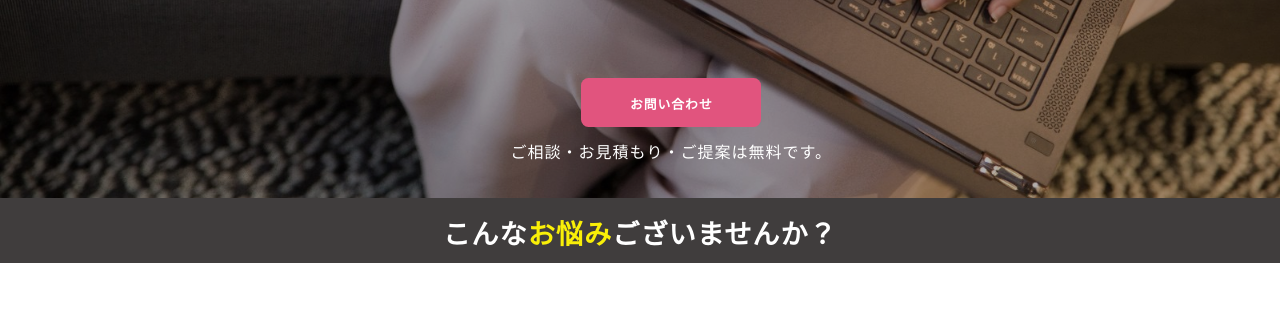
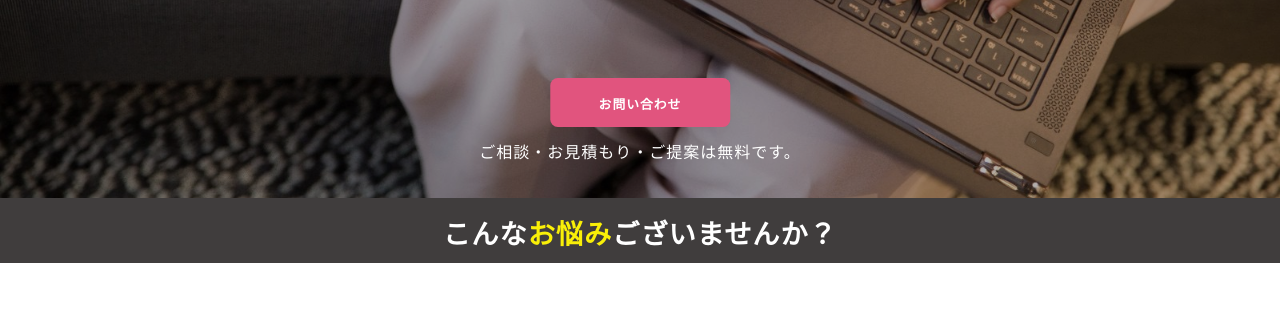
Before and after one commit to YumiOmura/LPtest, a plain HTML site: page index.html in a window 1280 px wide. Shown: the part 452-776 px from the top of the page. Drawn offline with Linux system fonts and the light colour scheme.

Commit message:
Fvのcss修正

```diff
--- a/css/style.css
+++ b/css/style.css
@@ -109,7 +109,8 @@ body {
   position: absolute;
   z-index: 1;
   bottom: 5%;
-  right: 35%;
+  left: 50%;
+  transform: translateX(-50%);
 }
 
 .top-wrap__content__btn{
```
